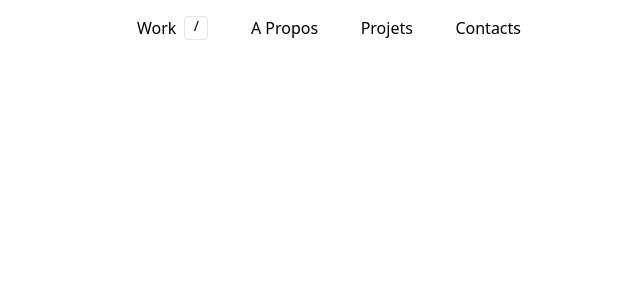
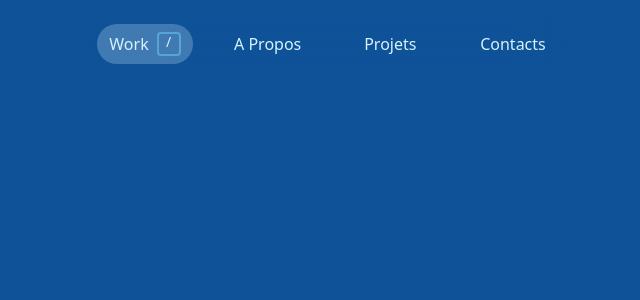
Before and after one commit to scotty974/NathanPortfolio, a Svelte app: page / in a window 1280 px wide. Shown: the top 300 px of the page, without its empty margins (311-951 px from the left). Built offline with nearby package versions, Linux system fonts and the light colour scheme.

Commit message:
style header color and width

```diff
--- a/src/app.css
+++ b/src/app.css
@@ -1,3 +1,7 @@
 @tailwind base;
 @tailwind components;
 @tailwind utilities;
+
+body{
+    background-color: #0F5298;
+}
--- a/src/components/header/Header.svelte
+++ b/src/components/header/Header.svelte
@@ -1,6 +1,25 @@
-<ul class="flex w-96 justify-between items-center">
-    <li class="flex items-center" >Work <span class="flex items-center justify-center ml-2 pb-1 border w-6 h-6 text-sm rounded">/</span></li>
-    <li>A Propos</li>
-    <li>Projets</li>
-    <li>Contacts</li>
+<ul class="flex w-sizeHeader justify-between items-center text-colorHeadertxt backdrop-blur-xl p-2 rounded-full">
+  <li
+    class="flex items-center justify-center bg-colorHeaderBtn p-2 rounded-full bg-opacity-25 w-24"
+  >
+    Work <span
+      class="flex items-center justify-center ml-2 pb-1 w-6 h-6 text-sm rounded border-2 border-colorHeaderBorder border-opacity-50"
+      >/</span
+    >
+  </li>
+  <li
+    class="flex items-center justify-center w-24 rounded-full hover:bg-colorHeaderBtn hover:bg-opacity-25 p-2 hover:cursor-pointer"
+  >
+    A Propos
+  </li>
+  <li
+    class="flex items-center justify-center w-24 rounded-full hover:bg-colorHeaderBtn hover:bg-opacity-25 p-2 hover:cursor-pointer"
+  >
+    Projets
+  </li>
+  <li
+    class="flex items-center justify-center w-24 rounded-full hover:bg-colorHeaderBtn hover:bg-opacity-25 p-2 hover:cursor-pointer"
+  >
+    Contacts
+  </li>
 </ul>
--- a/tailwind.config.js
+++ b/tailwind.config.js
@@ -2,7 +2,16 @@
 export default {
   content: ['./src/**/*.{html,js,svelte,ts}'],
   theme: {
-    extend: {}
+    extend: {
+      colors : {
+        colorHeaderBtn : "#D5F3FE",
+        colorHeadertxt : "#D5F3FE",
+        colorHeaderBorder : "#66D3FA"
+      },
+      width : {
+        sizeHeader : 480
+      }
+    }
   },
   plugins: []
 };
```
